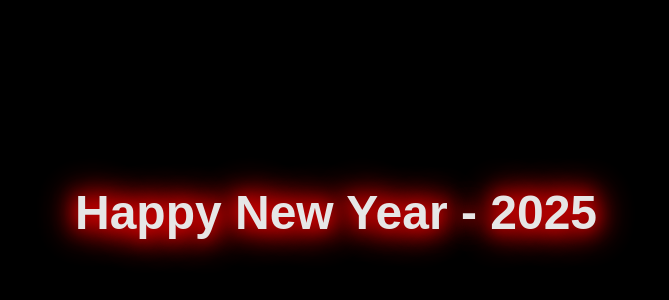
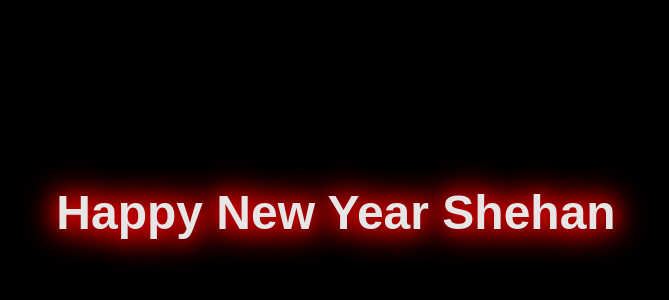
Before and after one commit to Harshika-fernando/heart-trail-animation, a plain HTML site: page index.html in a window 1280 px wide. Shown: the part 188-488 px from the top of the page, without its empty margins (304-973 px from the left). Drawn offline with Linux system fonts and the light colour scheme.

Commit message:
Change_Commit1

```diff
--- a/index.html
+++ b/index.html
@@ -7,7 +7,7 @@
     <link rel="stylesheet" href="style.css">
 </head>
 <body>
-    <div class="new-year-text">Happy New Year - 2025</div>
+    <div class="new-year-text">Happy New Year Shehan</div>
     <script src="script.js"></script>
 </body>
 </html>
```
